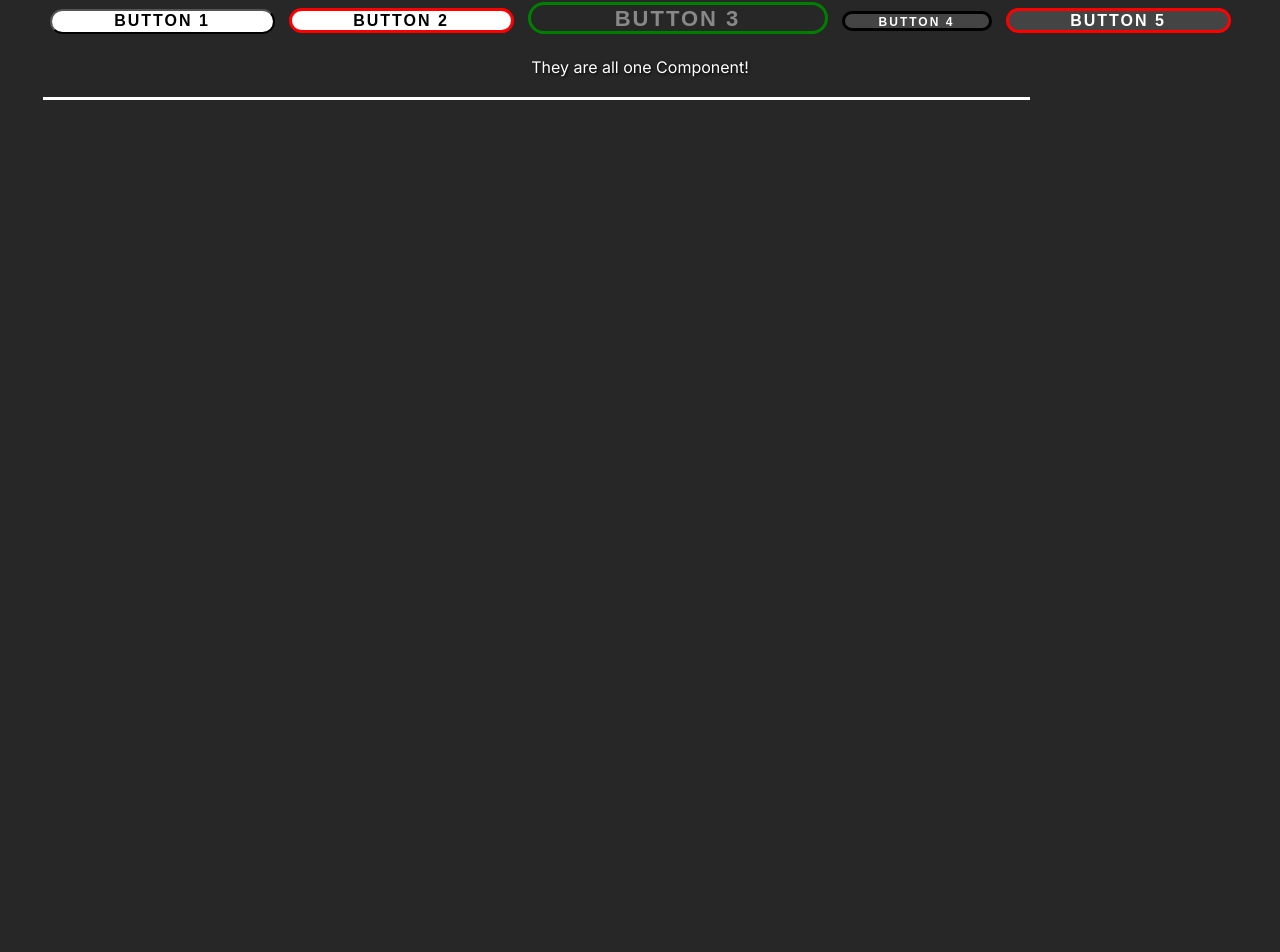
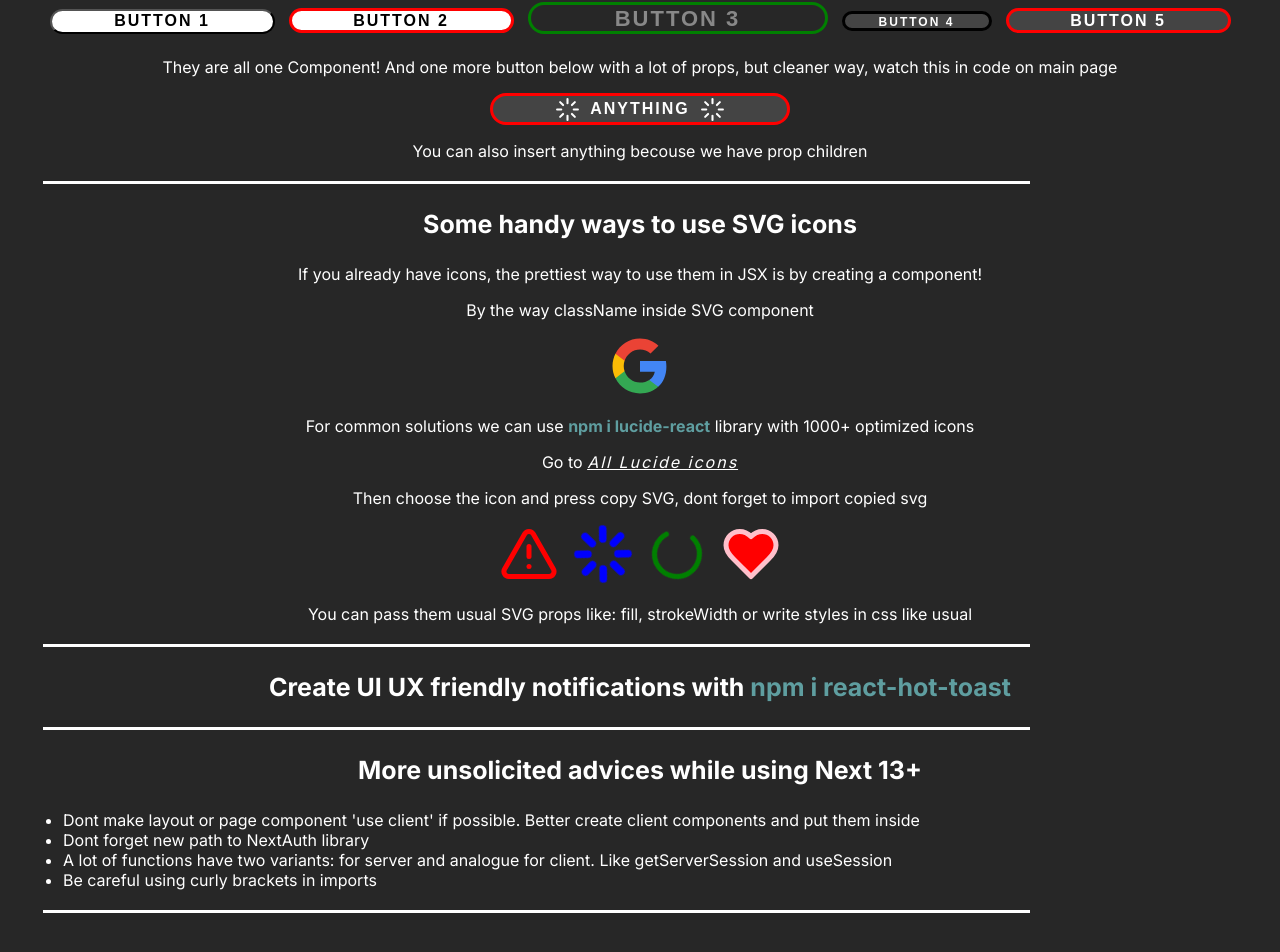
Before and after one commit to balanbiz/next-tools, a Next.js app: page / in a window 1280 px wide. Shown: the part 836-1788 px from the top of the page. Before the commit the page ends 979 px from the top, so only its background shows below. Built offline with nearby package versions, Linux system fonts and the light colour scheme.

Commit message:
SVG ready, toast removed

```diff
--- a/package.json
+++ b/package.json
@@ -16,6 +16,7 @@
     "class-variance-authority": "^0.6.0",
     "eslint": "8.42.0",
     "eslint-config-next": "13.4.5",
+    "lucide-react": "^0.244.0",
     "next": "13.4.5",
     "react": "18.2.0",
     "react-dom": "18.2.0",
--- /dev/null
+++ b/src/Components/svg/GoogleSvg.tsx
@@ -0,0 +1,32 @@
+export default function GoogleSvg() {
+    return (
+        <svg
+            className="svg"
+            aria-hidden="true"
+            focusable="false"
+            data-prefix="fab"
+            data-icon="github"
+            role="img"
+            xmlns="http://www.w3.org/2000/svg"
+            viewBox="0 0 24 24"
+        >
+            <path
+                d="M22.56 12.25c0-.78-.07-1.53-.2-2.25H12v4.26h5.92c-.26 1.37-1.04 2.53-2.21 3.31v2.77h3.57c2.08-1.92 3.28-4.74 3.28-8.09z"
+                fill="#4285F4"
+            />
+            <path
+                d="M12 23c2.97 0 5.46-.98 7.28-2.66l-3.57-2.77c-.98.66-2.23 1.06-3.71 1.06-2.86 0-5.29-1.93-6.16-4.53H2.18v2.84C3.99 20.53 7.7 23 12 23z"
+                fill="#34A853"
+            />
+            <path
+                d="M5.84 14.09c-.22-.66-.35-1.36-.35-2.09s.13-1.43.35-2.09V7.07H2.18C1.43 8.55 1 10.22 1 12s.43 3.45 1.18 4.93l2.85-2.22.81-.62z"
+                fill="#FBBC05"
+            />
+            <path
+                d="M12 5.38c1.62 0 3.06.56 4.21 1.64l3.15-3.15C17.45 2.09 14.97 1 12 1 7.7 1 3.99 3.47 2.18 7.07l3.66 2.84c.87-2.6 3.3-4.53 6.16-4.53z"
+                fill="#EA4335"
+            />
+            <path d="M1 1h22v22H1z" fill="none" />
+        </svg>
+    );
+}
--- a/src/Components/ui/Button.tsx
+++ b/src/Components/ui/Button.tsx
@@ -1,7 +1,7 @@
 // npm i class-variance-authority
 import "@/styles/buttons.scss";
 import { VariantProps, cva } from "class-variance-authority";
-import { ButtonHTMLAttributes, FC } from "react";
+import { ButtonHTMLAttributes, ClassType, FC } from "react";
 
 export const buttonVariants = cva("button__default" /* more default classes for all buttons if needed*/, {
     variants: {
@@ -26,10 +26,6 @@ export const buttonVariants = cva("button__default" /* more default classes for
             black: "button__border-black",
         },
     },
-    compoundVariants: [
-        { variant: "transparent", textSize: "large", whSize: "small" },
-        { variant: "transparent", textSize: "small", whSize: "large" },
-    ],
     defaultVariants: {
         variant: "white",
         textSize: "medium",
@@ -38,14 +34,13 @@ export const buttonVariants = cva("button__default" /* more default classes for
 });
 
 // if you want standart button intellisence uncomment below
-export interface IButtonProps extends /* ButtonHTMLAttributes<HTMLButtonElement>, */ VariantProps<typeof buttonVariants> {
+export interface IButtonProps extends ButtonHTMLAttributes<HTMLButtonElement>, VariantProps<typeof buttonVariants> {
     isLoading?: boolean;
-    children?: React.ReactNode;
 }
 
-const Button: FC<IButtonProps> = ({ variant, textSize, whSize, border, isLoading, children, ...props }) => {
+const Button: FC<IButtonProps> = ({ variant, textSize, whSize, border, isLoading, className, children, ...props }) => {
     return (
-        <button className={buttonVariants({ variant, textSize, whSize, border })} {...props}>
+        <button className={buttonVariants({ variant, textSize, whSize, border, className })} {...props}>
             {isLoading ? "Loading..." : null}
             {children}
         </button>
--- a/src/app/page.tsx
+++ b/src/app/page.tsx
@@ -1,6 +1,8 @@
 import "@/styles/pageHome.scss";
 import HomeForm from "@/Components/HomeForm";
-import Button from "@/Components/ui/Button";
+import Button, { IButtonProps } from "@/Components/ui/Button";
+import GoogleSvg from "@/Components/svg/GoogleSvg";
+import { AlertTriangle, Heart, Loader, Loader2 } from "lucide-react";
 
 export default function Home() {
     return (
@@ -25,12 +27,16 @@ export default function Home() {
                 </div>
                 <div className="divider"></div>
                 <div className="explain-list">
-                    <h3>Form example using hookform/resolvers zod react-hook-form</h3>
+                    <h3>
+                        Form example using <span className="npm">npm i @hookform/resolvers zod react-hook-form</span>
+                    </h3>
                     <HomeForm />
                 </div>
                 <div className="divider"></div>
-                <div className="explain-list">
-                    <h3>Example of UI component flexible variants with class-variance-authority</h3>
+                <div className="explain-list buttons">
+                    <h3>
+                        Example of UI component flexible variants with <span className="npm">npm i class-variance-authority</span>
+                    </h3>
                     <Button>Button 1</Button>
                     <Button border={"red"}>Button 2</Button>
                     <Button variant={"transparent"} whSize={"large"} border={"green"} textSize={"large"}>
@@ -42,10 +48,66 @@ export default function Home() {
                     <Button variant={"black"} whSize={"medium"} border={"red"} textSize={"medium"}>
                         Button 5
                     </Button>
+                    <p>
+                        They are all one Component! And one more button below with a lot of props, but cleaner way, watch this in code on
+                        main page
+                    </p>
+                    <Button {...button5Props} className="last-button" /* this props under the page function */>
+                        <Loader size={25} /> <span>anything</span> <Loader size={25} />
+                    </Button>
+                    <p>You can also insert anything becouse we have prop children</p>
                 </div>
-                <p>They are all one Component!</p>
+                <div className="divider"></div>
+                <div className="explain-list svgs">
+                    <h3>Some handy ways to use SVG icons</h3>
+                    <p>If you already have icons, the prettiest way to use them in JSX is by creating a component!</p>
+                    <p>By the way className inside SVG component</p>
+                    <GoogleSvg />
+                    <p>
+                        For common solutions we can use <span className="npm">npm i lucide-react</span> library with 1000+ optimized icons
+                    </p>
+                    <p>
+                        Go to{" "}
+                        <a href="https://lucide.dev/icons/" target="_blank">
+                            All Lucide icons
+                        </a>
+                    </p>
+                    <p>Then choose the icon and press copy SVG, dont forget to import copied svg</p>
+                    <AlertTriangle color="red" />
+                    <Loader color="blue" strokeWidth={3} className="animate-spin" />
+                    <Loader2 color="green" className="animate-spin" />
+                    <Heart color="pink" fill="red" />
+                    <p>You can pass them usual SVG props like: fill, strokeWidth or write styles in css like usual</p>
+                </div>
+                <div className="divider"></div>
+                <div className="explain-list ">
+                    <h3>
+                        Create UI UX friendly notifications with <span className="npm">npm i react-hot-toast</span>
+                    </h3>
+                </div>
+                <div className="divider"></div>
+                <div className="explain-list">
+                    <h3>More unsolicited advices while using Next 13+</h3>
+                    <ul>
+                        <li>
+                            Dont make layout or page component 'use client' if possible. Better create client components and put them inside
+                        </li>
+                        <li>Dont forget new path to NextAuth library</li>
+                        <li>
+                            A lot of functions have two variants: for server and analogue for client. Like getServerSession and useSession
+                        </li>
+                        <li>Be careful using curly brackets in imports</li>
+                    </ul>
+                </div>
                 <div className="divider"></div>
             </div>
         </section>
     );
 }
+
+const button5Props: IButtonProps = {
+    variant: "black",
+    whSize: "large",
+    border: "red",
+    textSize: "medium",
+};
--- a/src/lib/homeForm.ts
+++ b/src/lib/homeForm.ts
@@ -34,14 +34,14 @@ const homeFormSchema = z.object({
         ),
 });
 
-type IHomeFormInput = z.infer<typeof homeFormSchema>;
+type IHomeForm = z.infer<typeof homeFormSchema>;
 
 export default function homeForm() {
     const {
         register,
         handleSubmit,
         formState: { errors },
-    } = useForm<IHomeFormInput>({
+    } = useForm<IHomeForm>({
         resolver: zodResolver(homeFormSchema),
         defaultValues: {
             username: "",
--- a/src/styles/layoutHome.scss
+++ b/src/styles/layoutHome.scss
@@ -4,7 +4,7 @@
     --font-family: "Inter", sans-serif;
     --font-color: white;
     --background-color: #272727;
-    --text-shadow: 1px 1px 3px black;
+    --text-shadow: none;
     --container-width: 1440;
 }
 
--- a/src/styles/pageHome.scss
+++ b/src/styles/pageHome.scss
@@ -28,6 +28,47 @@
                 margin: 0 15px;
             }
         }
+
+        &.buttons {
+            .last-button {
+                display: flex;
+                justify-content: center;
+                align-items: center;
+                margin: 0 auto;
+                gap: 10px;
+            }
+        }
+
+        &.svgs {
+            svg {
+                width: 60px;
+                height: 60px;
+                margin: 0 auto;
+                padding: 0 7px;
+                &.animate-spin {
+                    @keyframes spin {
+                        to {
+                            transform: rotate(360deg);
+                        }
+                    }
+                    animation: spin 5s cubic-bezier(0.6, -0.6, 0.735, 0.045) infinite;
+                }
+            }
+        }
+
+        .npm {
+            color: cadetblue;
+            font-weight: bold;
+        }
+
+        a {
+            color: #fff;
+            &:hover {
+                color: rgb(128, 0, 220);
+            }
+            letter-spacing: 2px;
+            font-style: italic;
+        }
     }
     .divider {
         margin: 20px;
```
Also changed, not shown: 1 other file (tests, documents, lock files or other folders).
